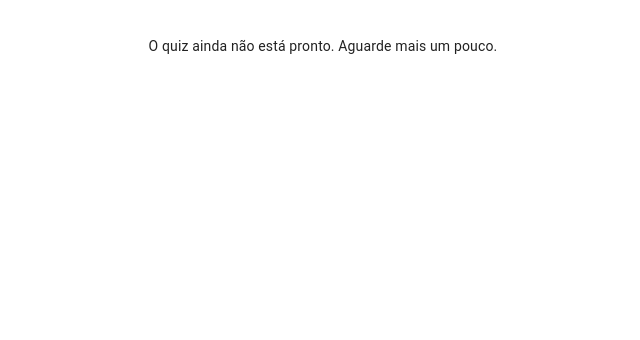
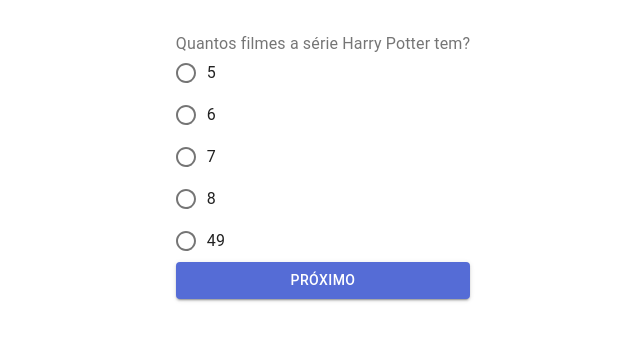
Before and after one commit to artusi/iquizzz, a React (Create React App) app: page /quiz in a window 1280 px wide. Shown: the top 340 px of the page, without its empty margins (317-957 px from the left). Built offline with nearby package versions, Linux system fonts and the light colour scheme.

Commit message:
feat: adding working quiz

```diff
--- /dev/null
+++ b/src/data/questionnaire.js
@@ -0,0 +1,51 @@
+export const questionnaire = {
+  label: 'HarryPotter questions',
+  questions: [
+    {
+      title: 'Quantos filmes a série Harry Potter tem?',
+      answers: [5, 6, 7, 8, 49],
+      valid: 2
+    },
+    {
+      title: 'Nome do ator que atua como Harry Potter?',
+      answers: [
+	'Gabriel Padcliffe',
+	'Daniel Radcliffe',
+	'Daniel Madcliffe',
+	'Gabriel PapaClear',
+	'Arnold Schwarzenegger'
+      ],
+      valid: 1
+    },
+    {
+      title:
+	'Harry Potter tinha um animal de estimação? Se sim, qual animal era e qual era o nome desse animal?',
+      answers: [
+	'Wiggles, o falcão',
+	'Edwill, o rouxinol',
+	'Edwiges, a coruja',
+	'Não há animal',
+	'Pombão, o rato com asas'
+      ],
+      valid: 2
+    },
+    {
+      title: 'Como são chamados as pessoas que não são bruxos?',
+      answers: ['Valires', 'Tontos', 'Amargados', 'Trouxas', 'Millennials'],
+      valid: 3
+    },
+    {
+      title: 'Nome da namorada de Harry Potter?',
+      answers: [
+	'Gina Weasley',
+	'Jenna Wess',
+	'Luna Lovegood',
+	'Kuna Wellgood',
+	'Sheila Carvalho'
+      ],
+      valid: 1
+    }
+  ]
+};
+
+export default questionnaire;
--- a/src/index.js
+++ b/src/index.js
@@ -1,7 +1,8 @@
 import React from 'react';
 import ReactDOM from 'react-dom';
+
+import * as serviceWorker from './serviceWorker';
 import App from './ui/App';
-import * as serviceWorker from './serviceWorker';
 
 ReactDOM.render(<App />, document.getElementById('root'));
 
--- a/src/ui/App.js
+++ b/src/ui/App.js
@@ -3,8 +3,8 @@
 import { ThemeProvider } from '@material-ui/core/styles';
 import Grid from '@material-ui/core/Grid';
 import Container from '@material-ui/core/Container';
+
 import theme from './shared/theme';
-
 import Views from './views';
 
 function App() {
--- /dev/null
+++ b/src/ui/components/Quizzer/question.js
@@ -0,0 +1,47 @@
+import React from 'react';
+import Radio from '@material-ui/core/Radio';
+import RadioGroup from '@material-ui/core/RadioGroup';
+import FormControlLabel from '@material-ui/core/FormControlLabel';
+import FormControl from '@material-ui/core/FormControl';
+import FormLabel from '@material-ui/core/FormLabel';
+import Button from '@material-ui/core/Button';
+
+function Question({
+  title,
+  answers,
+  validAnswer,
+  userAnswer,
+  onAnswerQuestion,
+  onChangeQuestion
+}) {
+  // Render question
+  function onChangetAnswer(event) {
+    onAnswerQuestion(event.target.value);
+  }
+  function onSelectAnswer(event) {
+    onAnswerQuestion(event.target.value);
+    onChangeQuestion(1);
+  }
+
+  return (
+    <FormControl component="fieldset">
+      <FormLabel component="legend"> {title}</FormLabel>
+      <RadioGroup name="customized-radios">
+	{answers.map((answer, index) => (
+	  <FormControlLabel
+	    control={<Radio onChange={onChangetAnswer} />}
+	    value={index}
+	    label={answer}
+	    checked={userAnswer == index}
+	    key={answer}
+	  />
+	))}
+      </RadioGroup>
+      <Button variant="contained" color="primary" onClick={onSelectAnswer}>
+	Próximo
+      </Button>
+    </FormControl>
+  );
+}
+
+export default Question;
--- /dev/null
+++ b/src/ui/components/Quizzer/quizzer.js
@@ -0,0 +1,70 @@
+import React, { useState, useEffect } from 'react';
+import Question from './question';
+
+const initialQuestion = {
+  title: '',
+  answers: [],
+  valid: null,
+  userAnswer: null
+};
+
+export const initialState = {
+  current: null,
+  questions: []
+};
+
+function Quizzer({ data }) {
+  const [questions, updateQuestions] = useState(initialState.questions);
+  const [current, changeCurrent] = useState(initialState.current);
+
+  // Set up questions
+  useEffect(() => {
+    if (data.questions && data.questions.length) {
+      // Normalize questions
+      const normalizeQuestions = data.questions.map(element => ({
+	...initialQuestion,
+	...element
+      }));
+      // Setup questions
+      updateQuestions(normalizeQuestions);
+      // Set first question
+      changeCurrent(0);
+    }
+  }, []);
+
+  // Answer question
+  function onAnswerQuestion(userAnswer) {
+    console.log('userAnswer', userAnswer);
+    const updatedQuestions = questions.map((element, index) => {
+      if (index === current)
+	return {
+	  ...element,
+	  userAnswer
+	};
+      return element;
+    });
+
+    updateQuestions(updatedQuestions);
+  }
+
+  // Change questions
+  function onChangeQuestion(count) {
+    changeCurrent(current + count);
+  }
+  if (!questions.length) return 'empty';
+
+  // Render question
+  const currentQuestion = questions[current];
+  return (
+    <Question
+      onChangeQuestion={onChangeQuestion}
+      onAnswerQuestion={onAnswerQuestion}
+      title={currentQuestion.title}
+      answers={currentQuestion.answers}
+      userAnswer={currentQuestion.userAnswer}
+      validAnswer={currentQuestion.valid}
+    />
+  );
+}
+
+export default Quizzer;
--- a/src/ui/views/Quiz/quiz.js
+++ b/src/ui/views/Quiz/quiz.js
@@ -1,15 +1,16 @@
 import React from 'react';
 import Box from '@material-ui/core/Box';
-import { messages } from './quiz.constants';
+import { questionnaire } from '../../../data/questionnaire';
+import Quizzer from '../../components/Quizzer/quizzer';
 
-function Intro() {
+function Quiz() {
   return (
     <>
       <Box mx="auto" mt={5}>
-        {messages.warning}
+	<Quizzer data={questionnaire} />
       </Box>
     </>
   );
 }
 
-export default Intro;
+export default Quiz;
```
Also changed, not shown: package.json (+4 -3 lines), 2 other files (tests, documents, lock files or other folders).
